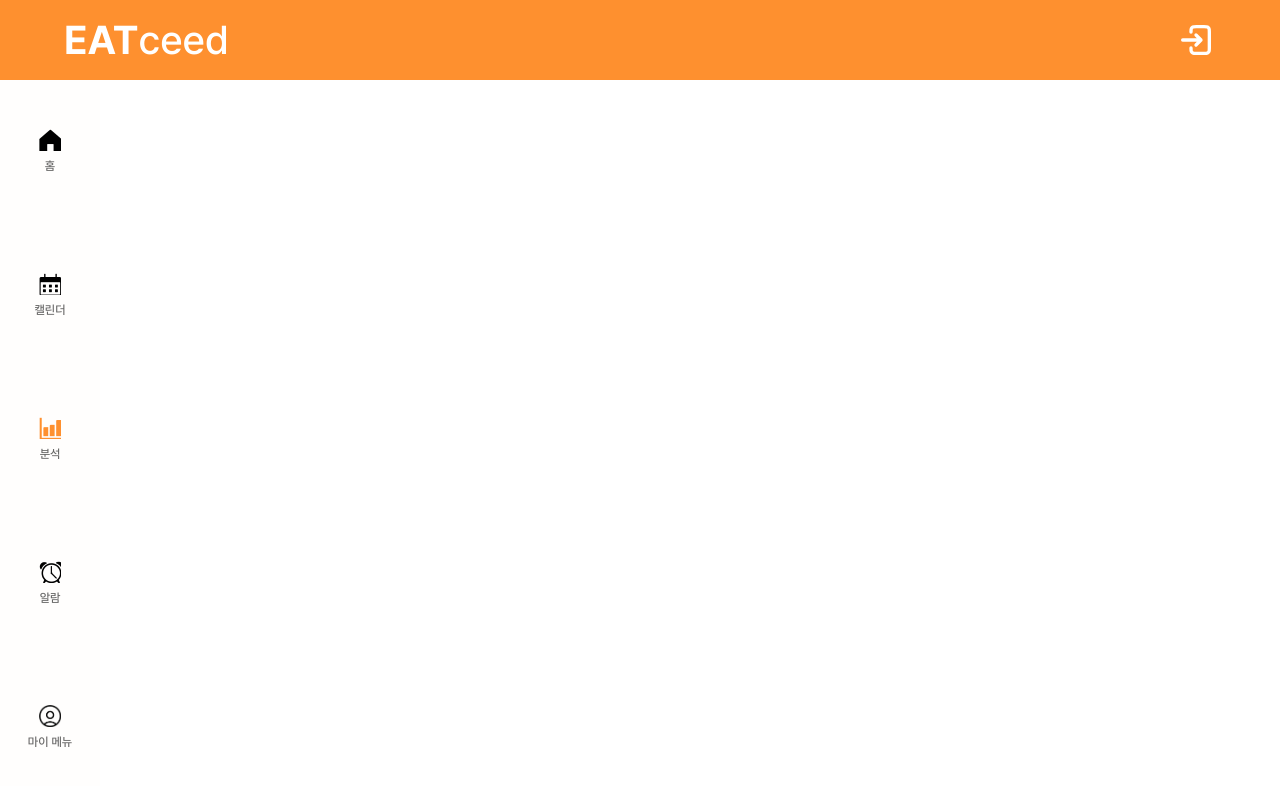
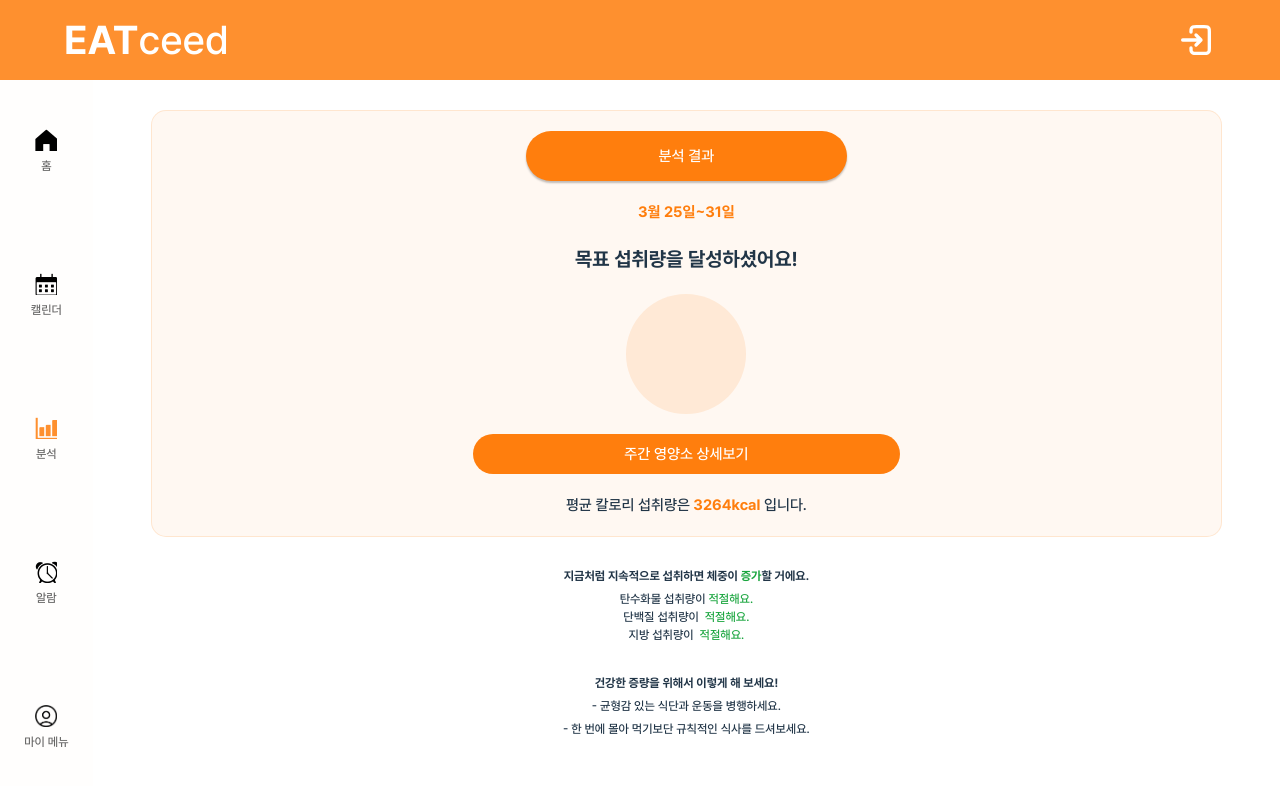
Before and after one commit to catnofat/EatceedWEB, a React (Vite) app: page /report in a window 1280 px wide. Shown: the top 786 px of the page. Built offline with nearby package versions, Linux system fonts and the light colour scheme; no server answers; sample sign-in values are in the browser's storage.

Commit message:
feat:ReportPage 대략적인 UI구성

```diff
--- /dev/null
+++ b/src/components/molecules/ReportGroup.jsx
@@ -0,0 +1,186 @@
+import styled from 'styled-components'
+
+const Containerdiv = styled.div`
+  display: flex;
+  flex-direction: column;
+  width: 100%;
+  align-items: center;
+  flex-grow: 1;
+  justify-contents: center;
+  text-align: center;
+`
+
+const MainContentbox = styled.div`
+  display: flex;
+  flex-direction: column;
+  margin-top: 3rem;
+  width: 90%;
+  height: auto;
+  border-style: solid;
+  border-width: 1px;
+  border-radius: 1.5rem;
+  border-color: rgba(255, 126, 13, 0.15);
+  background-color: rgba(255, 126, 13, 0.05);
+`
+
+const Titlediv = styled.div`
+  margin-left: auto;
+  margin-right: auto;
+  margin-top: 2rem;
+
+  border-radius: 5rem;
+  width: 30%;
+  height: 5rem;
+  line-height: 5rem;
+  background-color: #ff7e0d;
+  box-shadow: 0px 2px 2px 0px rgba(0, 0, 0, 0.25);
+  text-align: center;
+  font-size: 1.5rem;
+  font-family: Pretendard;
+  color: white;
+`
+const Detaileddiv = styled.div`
+  margin-left: auto;
+  margin-right: auto;
+  margin-top: 2rem;
+  border-radius: 5rem;
+  width: 40%;
+  height: 4rem;
+  line-height: 4rem;
+  background-color: #ff7e0d;
+  text-align: center;
+  font-size: 1.5rem;
+  font-family: Pretendard;
+  color: white;
+`
+const Titletext = styled.div`
+  font-size: ${props => props.size};
+  color: ${props => props.color};
+  margin-top: 2rem;
+  margin-left: auto;
+  margin-right: auto;
+  font-family: ${props => props.font};
+`
+const Titletext2 = styled.div`
+  display: inline;
+  font-size: ${props => props.size};
+  color: ${props => props.color};
+  margin-top: 2rem;
+  font-family: ${props => props.font};
+`
+
+const TextContainer = styled.div`
+  margin-top: ${props => props.mtop};
+  margin-bottom: ${props => props.mbot};
+  margin-right: ${props => props.mrig};
+  font-family: Pretendard;
+`
+
+const Titleimg = styled.div`
+  margin-left: auto;
+  margin-right: auto;
+  margin-top: 2rem;
+  width: 12rem;
+  height: 12rem;
+  border-radius: 50%;
+  background-color: rgba(255, 126, 13, 0.12);
+`
+const ReportGroup = () => {
+  return (
+    <Containerdiv>
+      <MainContentbox>
+        <Titlediv>분석 결과</Titlediv>
+        <Titletext
+          size="1.5rem"
+          color="#ff7e0d"
+          font="PretendardBold">
+          3월 25일~31일
+        </Titletext>
+        <Titletext
+          size="2rem"
+          font="PretendardBold">
+          목표 섭취량을 달성하셨어요!
+        </Titletext>
+        <Titleimg></Titleimg>
+        <Detaileddiv>주간 영양소 상세보기</Detaileddiv>
+        <TextContainer
+          mtop="2rem"
+          mbot="2rem">
+          <Titletext2 size="1.5rem">평균 칼로리 섭취량은</Titletext2>
+          <Titletext2
+            size="1.5rem"
+            color="#ff7e0d"
+            font="PretendardBold">
+            &nbsp;3264kcal
+          </Titletext2>
+          <Titletext2
+            size="1.5rem"
+            font="Pretendard">
+            &nbsp;입니다.
+          </Titletext2>
+        </TextContainer>
+      </MainContentbox>
+      <TextContainer mtop="3rem">
+        <Titletext2
+          size="1.2rem"
+          font="PretendardBold">
+          지금처럼 지속적으로 섭취하면 체중이
+        </Titletext2>
+        <Titletext2
+          size="1.2rem"
+          color="#19a53e"
+          font="PretendardBold">
+          &nbsp;증가
+        </Titletext2>
+        <Titletext2
+          size="1.2rem"
+          font="PretendardBold">
+          할 거에요.
+        </Titletext2>
+      </TextContainer>
+      <TextContainer mtop="0.5rem">
+        <Titletext2 size="1.2rem">탄수화물 섭취량이</Titletext2>
+        <Titletext2
+          size="1.2rem"
+          color="#19a53e">
+          &nbsp;적절해요.
+        </Titletext2>
+      </TextContainer>
+      <TextContainer>
+        <Titletext2 size="1.2rem">단백질 섭취량이</Titletext2>
+        <Titletext2
+          size="1.2rem"
+          color="#19a53e">
+          &nbsp; 적절해요.
+        </Titletext2>
+      </TextContainer>
+      <TextContainer>
+        <Titletext2 size="1.2rem">지방 섭취량이</Titletext2>
+        <Titletext2
+          size="1.2rem"
+          color="#19a53e">
+          &nbsp; 적절해요.
+        </Titletext2>
+      </TextContainer>
+      <TextContainer mtop="3rem">
+        <Titletext2
+          size="1.2rem"
+          font="PretendardBold">
+          건강한 증량을 위해서 이렇게 해 보세요!
+        </Titletext2>
+      </TextContainer>
+      <TextContainer mtop="0.5rem">
+        <Titletext2 size="1.2rem">
+          - 균형감 있는 식단과 운동을 병행하세요.
+        </Titletext2>
+      </TextContainer>
+      <TextContainer mtop="0.5rem">
+        <Titletext2 size="1.2rem">
+          - 한 번에 몰아 먹기보단 규칙적인 식사를 드셔보세요.
+        </Titletext2>
+      </TextContainer>
+    </Containerdiv>
+  )
+}
+
+export default ReportGroup
--- a/src/pages/ReportPage.jsx
+++ b/src/pages/ReportPage.jsx
@@ -1,10 +1,20 @@
 import { Fragment } from 'react'
 import SNB from '../components/molecules/SNB'
+import styled from 'styled-components'
+import ReportGroup from '../components/molecules/ReportGroup'
+
+const LayoutContainer = styled.div`
+  display: flex;
+  overflow-x: hidden;
+`
 
 const ReportPage = () => {
   return (
     <Fragment>
-      <SNB cur="report" />
+      <LayoutContainer>
+        <SNB cur="report" />
+        <ReportGroup />
+      </LayoutContainer>
     </Fragment>
   )
 }
```
Also changed, not shown: 1 other file (tests, documents, lock files or other folders).
